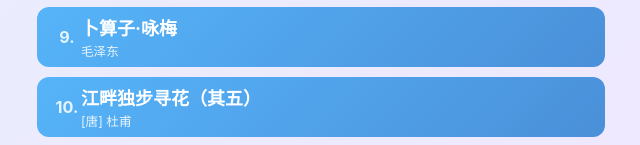
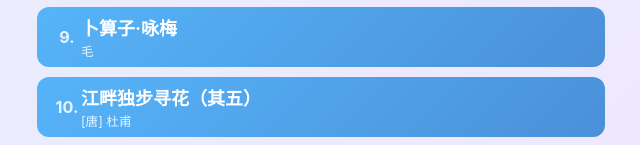
Before and after one commit to Kai-Cloud/lk-sgl, a plain HTML site: page poetry-game.html in a window 1280 px wide. Shown: the part 624-769 px from the top of the page, 319-959 px from the left. Drawn offline with Linux system fonts and the light colour scheme.

Commit message:
Shorten author name for poem '卜算子·咏梅'

```diff
--- a/poetry-game.html
+++ b/poetry-game.html
@@ -202,7 +202,7 @@
       },
       {
         title: '卜算子·咏梅',
-        author: '毛泽东',
+        author: '毛',
         lines: ['风雨送春归，', '飞雪迎春到。', '已是悬崖百丈冰，', '犹有花枝俏。', '俏也不争春，', '只把春来报。', '待到山花烂漫时，', '她在丛中笑。']
       },
       {
```
